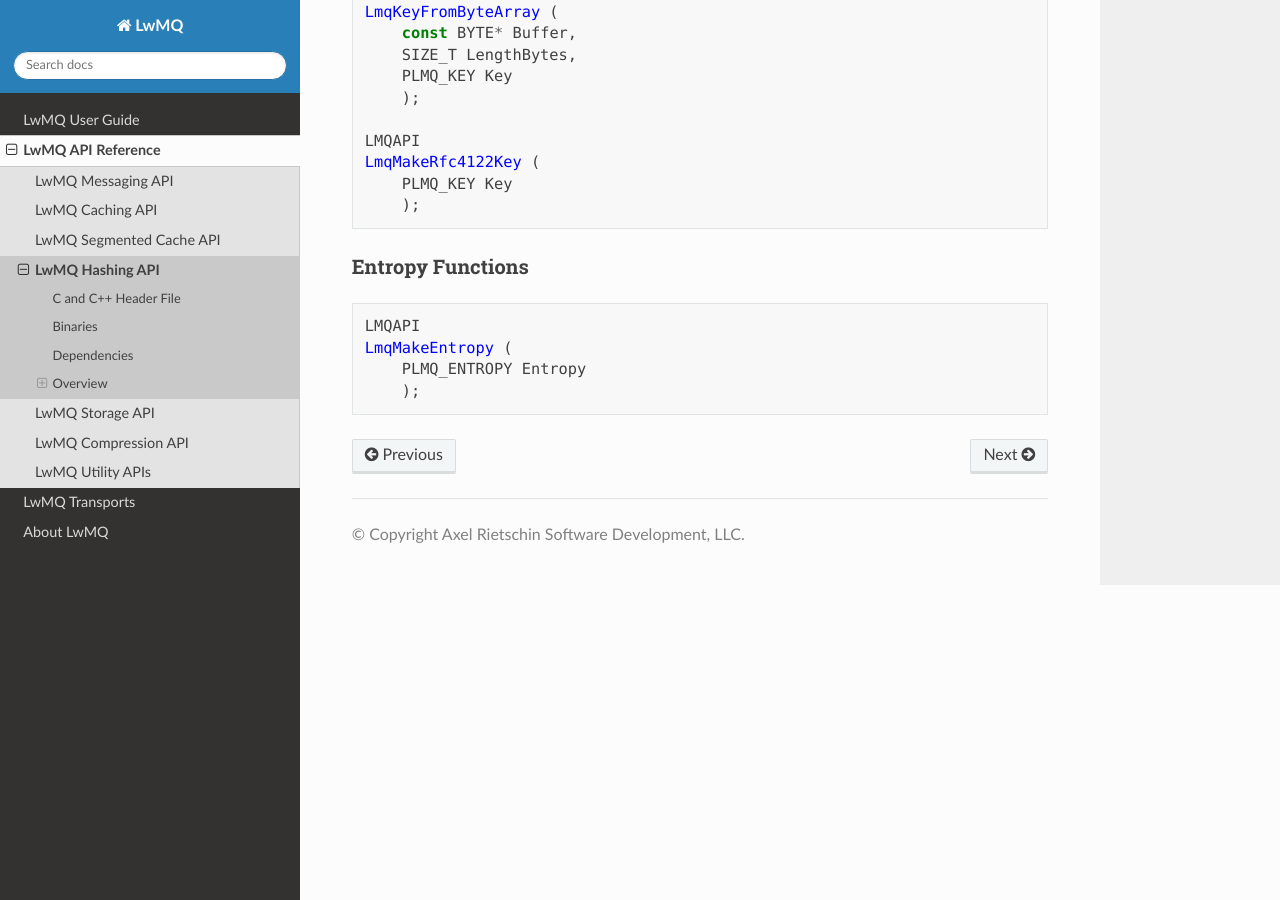
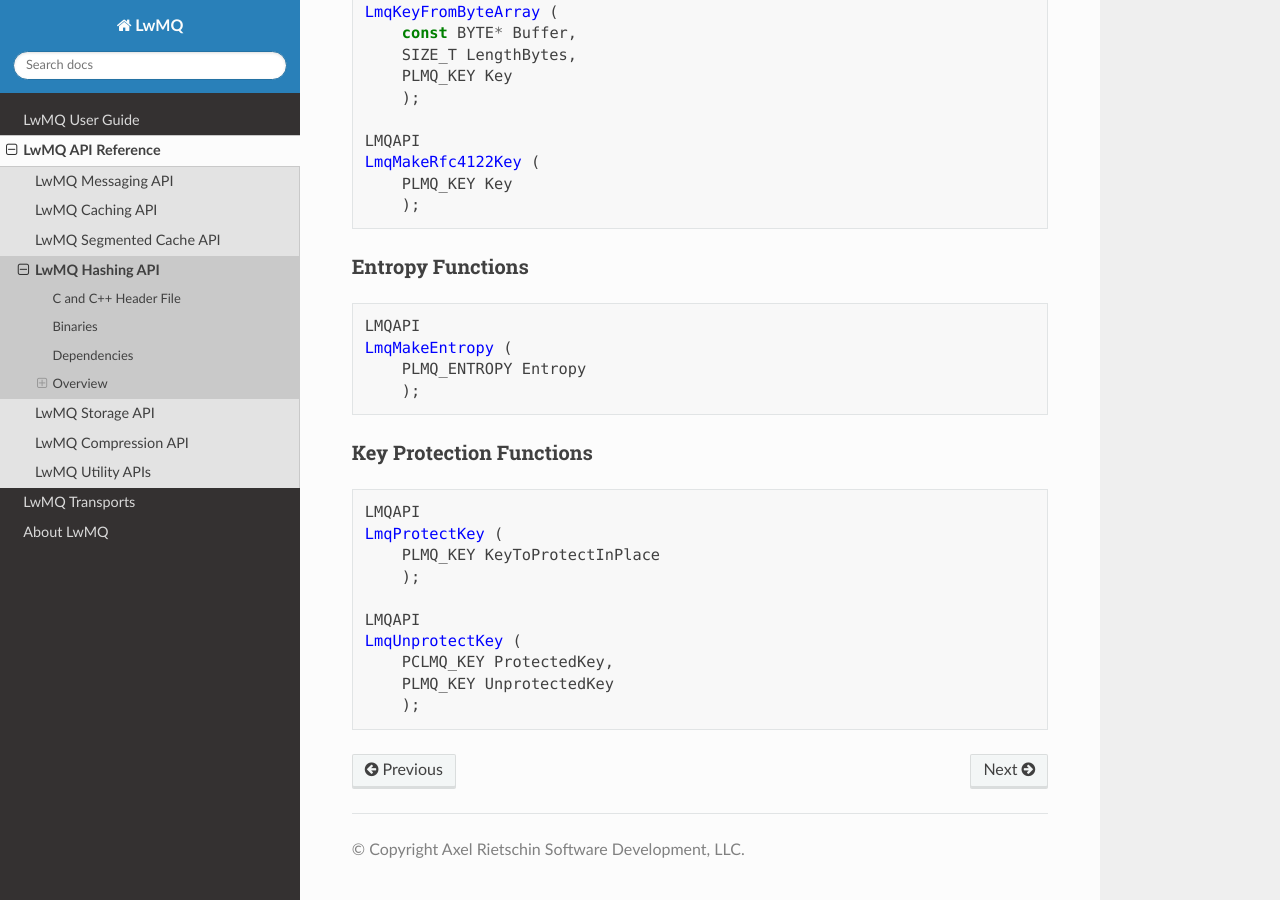
Before and after one commit to axelriet/LwMQ.net, a Sphinx documentation site: the page built from docs/api/hashing.rst, in a window 1280 px wide and 900 px high, scrolled down 4561 px. Built offline with Sphinx 7.4.7 and the Read the Docs theme 3.1.0, drawn with Linux system fonts in a browser that asks for light colours.

Commit message:
LmqProtect/UnprotectKey

```diff
--- a/docs/api/hashing.rst
+++ b/docs/api/hashing.rst
@@ -220,3 +220,19 @@
     LmqMakeEntropy (
         PLMQ_ENTROPY Entropy
         );
+
+Key Protection Functions
+------------------------
+
+.. code:: cpp
+
+    LMQAPI
+    LmqProtectKey (
+        PLMQ_KEY KeyToProtectInPlace
+        );
+
+    LMQAPI
+    LmqUnprotectKey (
+        PCLMQ_KEY ProtectedKey,
+        PLMQ_KEY UnprotectedKey
+        );
```
